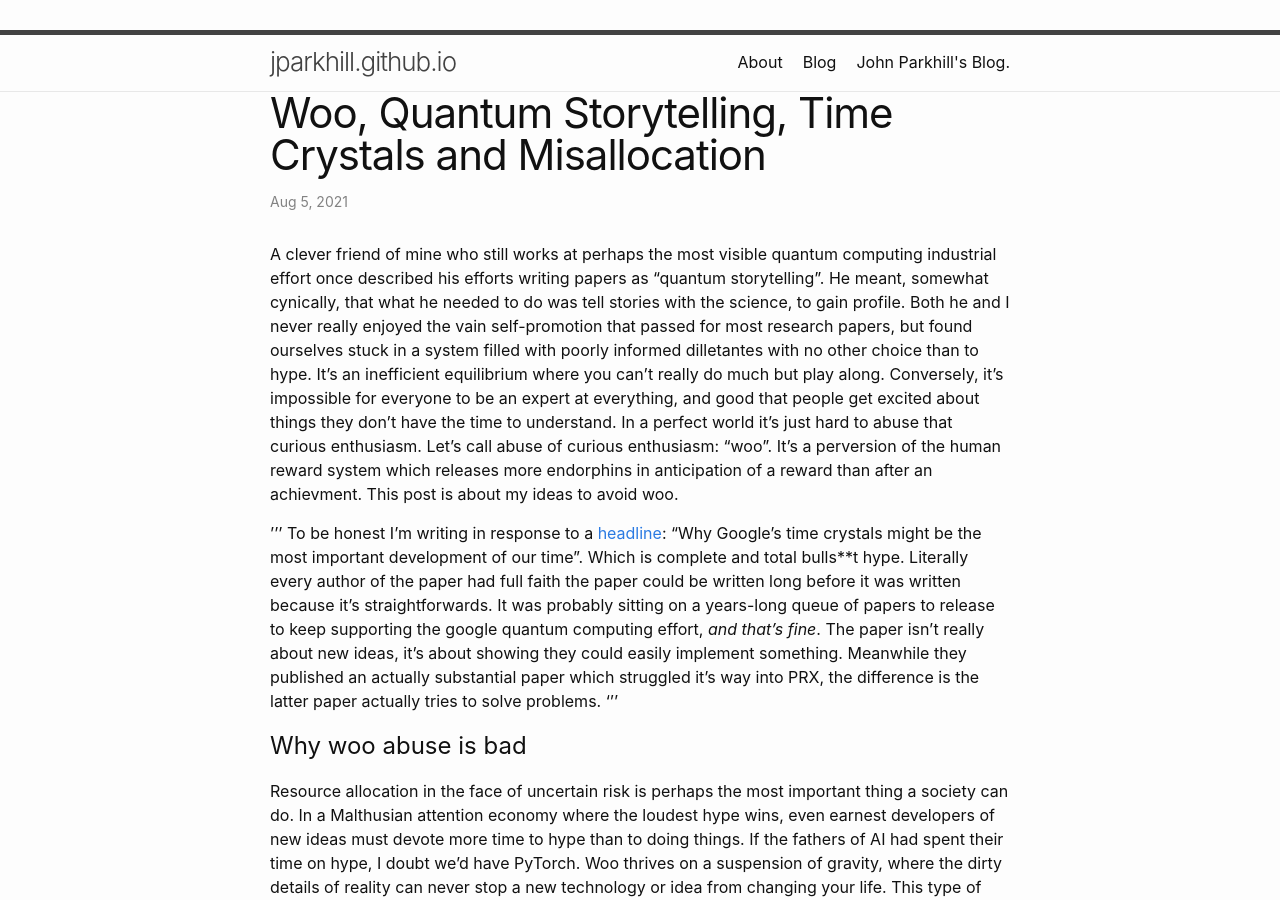
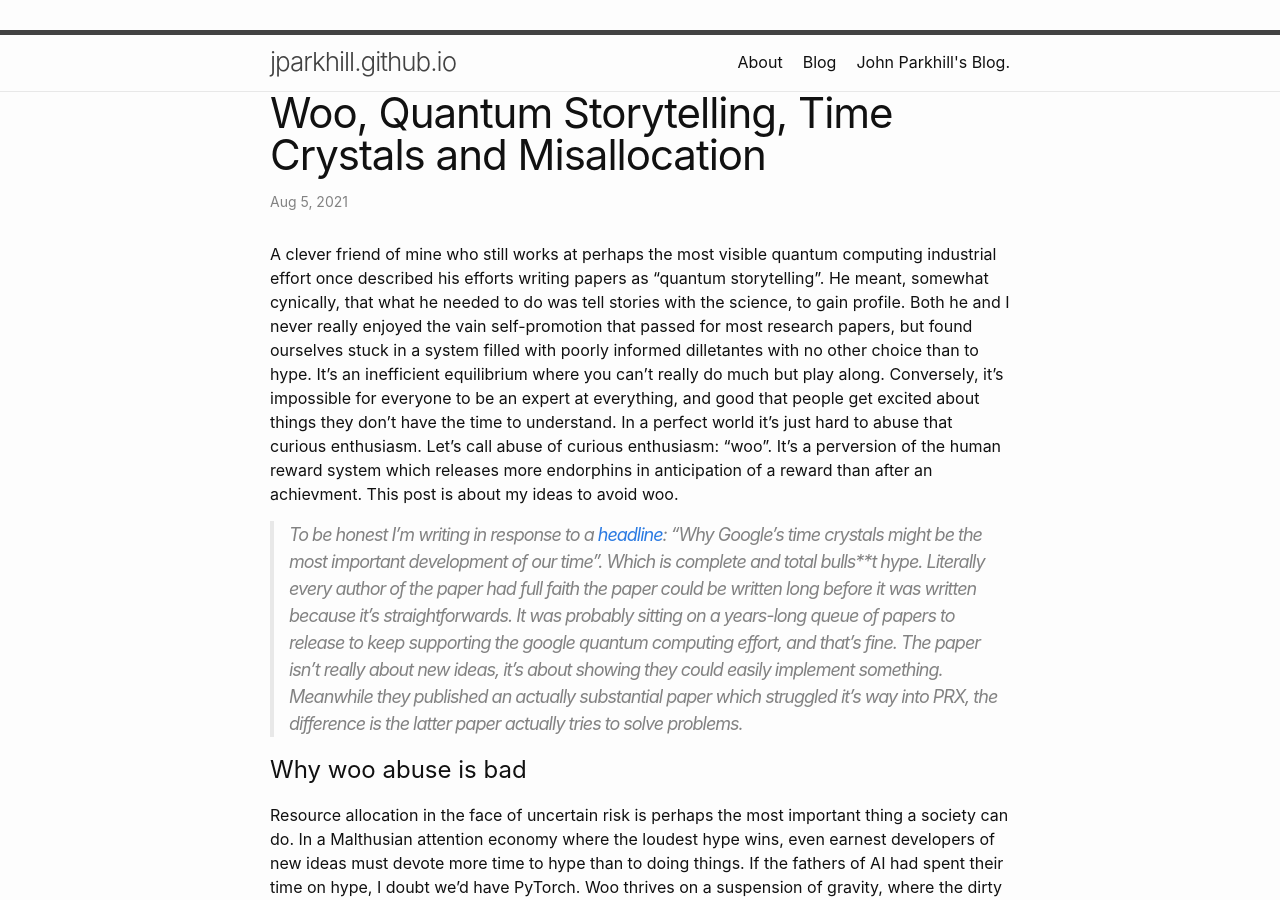
Before and after one commit to jparkhill/jparkhill.github.io, a Jekyll site: the page built from _posts/2021-08-05-quantumstorytelling.markdown, in a window 1280 px wide and 900 px high. Built offline with Jekyll 4.4.1, drawn with Linux system fonts in a browser that asks for light colours; comment, search, counter and statistics services are not loaded.

```diff
--- a/_posts/2021-08-05-quantumstorytelling.markdown
+++ b/_posts/2021-08-05-quantumstorytelling.markdown
@@ -7,9 +7,8 @@ categories: [woo, quantum]
 
 A clever friend of mine who still works at perhaps the most visible quantum computing industrial effort once described his efforts writing papers as "quantum storytelling". He meant, somewhat cynically, that what he needed to do was tell stories with the science, to gain profile. Both he and I never really enjoyed the vain self-promotion that passed for most research papers, but found ourselves stuck in a system filled with poorly informed dilletantes with no other choice than to hype. It's an inefficient equilibrium where you can't really do much but play along. Conversely, it's impossible for everyone to be an expert at everything, and good that people get excited about things they don't have the time to understand. In a perfect world it's just hard to abuse that curious enthusiasm. Let's call abuse of curious enthusiasm: "woo". It's a perversion of the human reward system which releases more endorphins in anticipation of a reward than after an achievment. This post is about my ideas to avoid woo.
 
-'''
-To be honest I'm writing in response to a [headline](https://news.google.com/articles/CAIiEGkslEWMG6GBI-jG0hDhA-kqFwgEKg4IACoGCAowl7gmMPL_BTCUh8wG?hl=en-US&gl=US&ceid=US%3Aen): "Why Google's time crystals might be the most important development of our time". Which is complete and total bulls**t hype. Literally every author of the paper had full faith the paper could be written long before it was written because it's straightforwards. It was probably sitting on a years-long queue of papers to release to keep supporting the google quantum computing effort, _and that's fine_. The paper isn't really about new ideas, it's about showing they could easily implement something. Meanwhile they published an actually substantial paper which struggled it's way into PRX, the difference is the latter paper actually tries to solve problems.
-'''
+
+>To be honest I'm writing in response to a [headline](https://news.google.com/articles/CAIiEGkslEWMG6GBI-jG0hDhA-kqFwgEKg4IACoGCAowl7gmMPL_BTCUh8wG?hl=en-US&gl=US&ceid=US%3Aen): "Why Google's time crystals might be the most important development of our time". Which is complete and total bulls**t hype. Literally every author of the paper had full faith the paper could be written long before it was written because it's straightforwards. It was probably sitting on a years-long queue of papers to release to keep supporting the google quantum computing effort, _and that's fine_. The paper isn't really about new ideas, it's about showing they could easily implement something. Meanwhile they published an actually substantial paper which struggled it's way into PRX, the difference is the latter paper actually tries to solve problems.
 
 # Why woo abuse is bad
 Resource allocation in the face of uncertain risk is perhaps the most important thing a society can do. In a Malthusian attention economy where the loudest hype wins, even earnest developers of new ideas must devote more time to hype than to doing things. If the fathers of AI had spent their time on hype, I doubt we'd have PyTorch. Woo thrives on a suspension of gravity, where the dirty details of reality can never stop a new technology or idea from changing your life. This type of thinking disincentivizes people from the unglamourous work of actually solving problems, which is all about surmounting tedious barriers. Anyone who has ever been to a Y-Combinator interview round would understand instantly what I mean ;P. We live in a world democratized by technology where large groups of people can have outsized impact, but likewise contagious diseases of thought like woo can do outsized harm. Woo leads to non-sober thinking, excessive risk-taking, etc.
```
